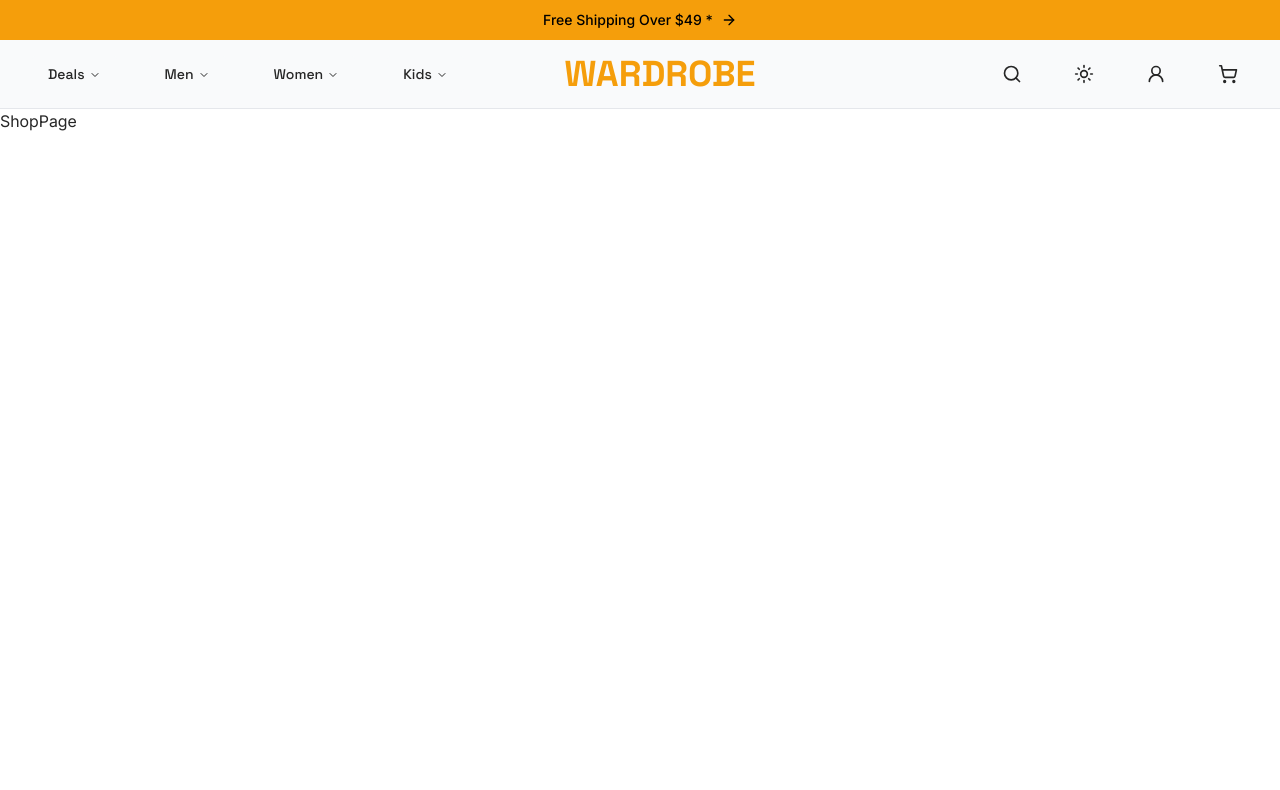
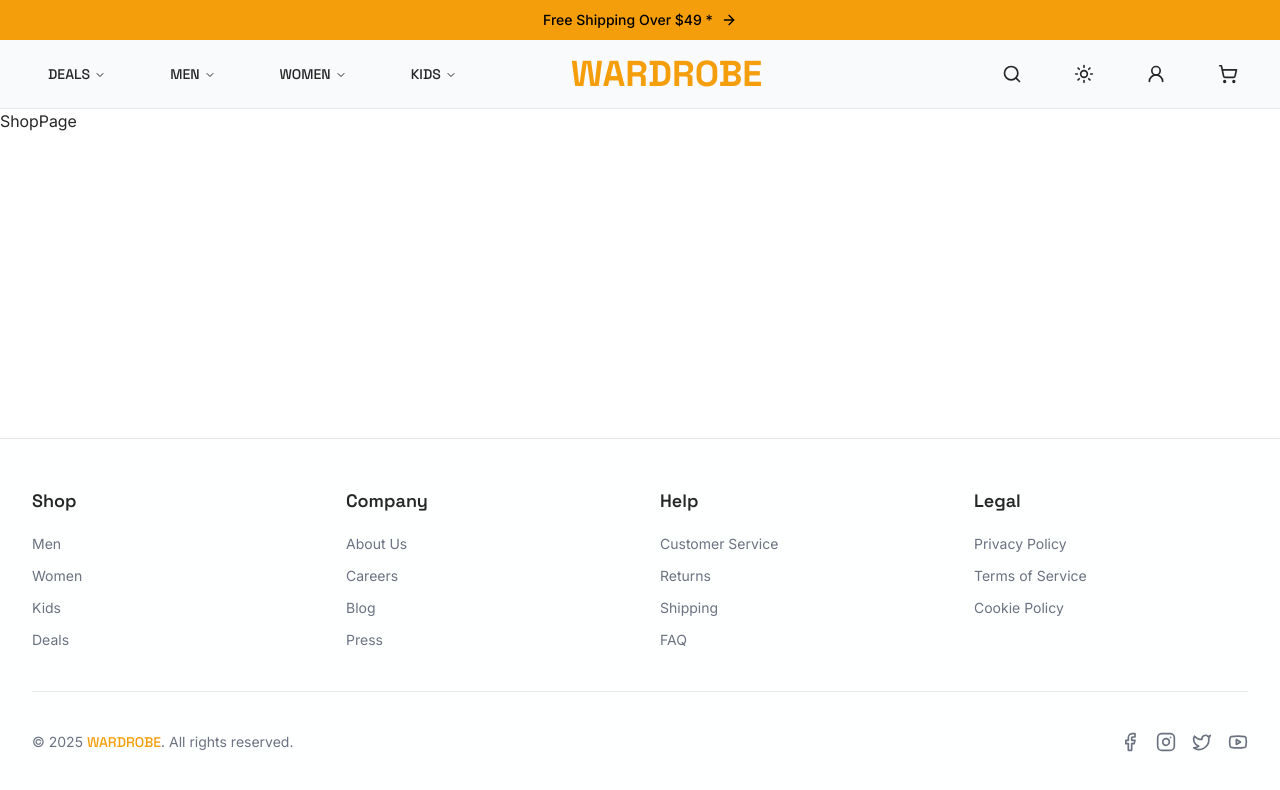
Before and after one commit to serdartezgel/wardrobe-ecommerce-app, a Next.js app: page / in a window 1280 px wide. Shown: the top 790 px of the page. Built offline with nearby package versions, Linux system fonts and the light colour scheme.

Commit message:
Add footer and fix navigation UI

```diff
--- a/app/(shop)/layout.tsx
+++ b/app/(shop)/layout.tsx
@@ -1,23 +1,27 @@
 import { ArrowRightIcon } from "lucide-react";
 import Link from "next/link";
 
+import Footer from "@/components/layout/Footer";
 import Navbar from "@/components/layout/navigation/Navbar";
 
 const ShopLayout = ({ children }: { children: React.ReactNode }) => {
   return (
     <div className="flex min-h-screen flex-col">
-      <div className="bg-primary text-primary-foreground group flex h-10 w-full items-center justify-center gap-2 text-sm font-medium transition-all duration-300 ease-in-out">
+      <div className="bg-primary text-primary-foreground group flex h-10 w-full items-center justify-center gap-2 transition-all duration-300 ease-in-out">
         <Link
           href={"/deals"}
-          className="underline-offset-8 group-hover:underline"
+          className="text-sm font-medium underline-offset-8 group-hover:underline"
         >
           Free Shipping Over $49 *
         </Link>
         <ArrowRightIcon className="size-4 transition-transform group-hover:scale-120" />
       </div>
+
       <Navbar />
 
       <main className="flex-1">{children}</main>
+
+      <Footer />
     </div>
   );
 };
--- /dev/null
+++ b/components/layout/Footer.tsx
@@ -0,0 +1,65 @@
+"use client";
+
+import Link from "next/link";
+
+import { footerLinks, socialLinks } from "@/lib/constants/footerLinks";
+
+const Footer = () => {
+  return (
+    <footer className="border-border bg-background/50 border-t backdrop-blur">
+      <div className="mx-auto max-w-7xl px-6 py-12 sm:px-8">
+        <div className="grid grid-cols-2 gap-10 md:grid-cols-4">
+          {footerLinks.map((section) => (
+            <div key={section.title}>
+              <h4 className="text-foreground font-space-grotesk mb-4 text-lg font-semibold">
+                {section.title}
+              </h4>
+              <ul className="space-y-2">
+                {section.links.map((link) => (
+                  <li key={link.href}>
+                    <Link
+                      href={link.href}
+                      className="text-muted-foreground hover:text-primary text-sm transition-colors"
+                    >
+                      {link.label}
+                    </Link>
+                  </li>
+                ))}
+              </ul>
+            </div>
+          ))}
+        </div>
+
+        {/* Divider */}
+        <div className="border-border my-10 border-t" />
+
+        <div className="flex flex-col items-center justify-between gap-6 sm:flex-row">
+          <p className="text-muted-foreground text-sm">
+            © {new Date().getFullYear()}{" "}
+            <span className="text-primary font-space-grotesk font-medium">
+              {" "}
+              WARDROBE
+            </span>
+            . All rights reserved.
+          </p>
+
+          <div className="flex gap-4">
+            {socialLinks.map(({ icon: Icon, href }) => (
+              <Link
+                key={href}
+                href={href}
+                target="_blank"
+                rel="noopener noreferrer"
+                className="hover:text-primary text-muted-foreground transition-colors"
+              >
+                <Icon className="size-5" />
+              </Link>
+            ))}
+          </div>
+        </div>
+      </div>
+    </footer>
+  );
+};
+
+export default Footer;
--- a/components/layout/navigation/MobileNav.tsx
+++ b/components/layout/navigation/MobileNav.tsx
@@ -1,6 +1,6 @@
 "use client";
 
-import { ArrowRightIcon, MenuIcon, XIcon } from "lucide-react";
+import { ArrowRightIcon, EyeIcon, MenuIcon, XIcon } from "lucide-react";
 import Link from "next/link";
 
 import {
@@ -65,8 +65,16 @@ const MobileNav = () => {
                     href={child.href}
                     className="hover:text-primary flex items-center justify-between underline-offset-8 hover:underline"
                   >
-                    {child.label}
-                    <ArrowRightIcon className="size-4" />
+                    <div className="flex items-center gap-2">
+                      {child.icon ? (
+                        <child.icon className="text-primary size-5" />
+                      ) : (
+                        <></>
+                      )}
+
+                      {child.label}
+                    </div>
+                    <ArrowRightIcon className="size-5" />
                   </Link>
                 ))}
 
@@ -74,8 +82,11 @@ const MobileNav = () => {
                   href={section.href}
                   className="hover:text-primary flex items-center justify-between underline-offset-8 hover:underline"
                 >
-                  View All
-                  <ArrowRightIcon className="size-4" />
+                  <div className="flex items-center gap-2">
+                    <EyeIcon className="text-primary size-5" />
+                    View All
+                  </div>
+                  <ArrowRightIcon className="size-5" />
                 </Link>
               </AccordionContent>
             </AccordionItem>
--- a/components/layout/navigation/Navigation.tsx
+++ b/components/layout/navigation/Navigation.tsx
@@ -12,11 +12,12 @@ import {
   NavigationMenuTrigger,
 } from "@/components/ui/navigation-menu";
 import { navLinks } from "@/lib/constants/navLinks";
+import { cn } from "@/lib/utils";
 
 const Navigation = () => {
   return (
-    <NavigationMenu>
-      <NavigationMenuList className="font-space-grotesk flex w-1/3 items-center justify-start text-sm font-medium max-md:hidden lg:gap-8">
+    <NavigationMenu className="max-md:hidden">
+      <NavigationMenuList className="font-space-grotesk flex w-1/3 items-center justify-start text-sm font-medium lg:gap-8">
         {navLinks.map((section) => (
           <NavigationMenuItem key={section.label}>
             <NavigationMenuTrigger>
@@ -24,15 +25,29 @@ const Navigation = () => {
             </NavigationMenuTrigger>
             <NavigationMenuContent>
               <ul className="w-[718px]">
-                <div className="grid grid-cols-3 py-4">
+                <div
+                  className={cn(
+                    "grid grid-flow-col grid-rows-2 py-4",
+                    section.children!.length > 6 && "grid-rows-3",
+                    section.children!.length > 9 && "grid-rows-4",
+                  )}
+                >
                   {section.children!.map((child) => (
                     <li key={child.label} className="py-4">
                       <NavigationMenuLink asChild>
                         <Link
                           href={child.href}
-                          className="mx-4 flex flex-row justify-between border-b py-2 text-sm leading-none font-medium"
+                          className="font-space-grotesk mx-4 flex flex-row items-center justify-between gap-4 border-b py-2 text-sm leading-none font-medium"
                         >
-                          {child.label}
+                          <div className="flex items-center gap-2">
+                            {child.icon ? (
+                              <child.icon className="text-primary" />
+                            ) : (
+                              <></>
+                            )}
+
+                            {child.label}
+                          </div>
                           <ArrowRightIcon className="size-4 text-inherit" />
                         </Link>
                       </NavigationMenuLink>
--- /dev/null
+++ b/lib/constants/footerLinks.ts
@@ -0,0 +1,46 @@
+import { Facebook, Instagram, Twitter, Youtube } from "lucide-react";
+
+export const footerLinks = [
+  {
+    title: "Shop",
+    links: [
+      { label: "Men", href: "/men" },
+      { label: "Women", href: "/women" },
+      { label: "Kids", href: "/kids" },
+      { label: "Deals", href: "/deals" },
+    ],
+  },
+  {
+    title: "Company",
+    links: [
+      { label: "About Us", href: "/about" },
+      { label: "Careers", href: "/careers" },
+      { label: "Blog", href: "/blog" },
+      { label: "Press", href: "/press" },
+    ],
+  },
+  {
+    title: "Help",
+    links: [
+      { label: "Customer Service", href: "/help" },
+      { label: "Returns", href: "/returns" },
+      { label: "Shipping", href: "/shipping" },
+      { label: "FAQ", href: "/faq" },
+    ],
+  },
+  {
+    title: "Legal",
+    links: [
+      { label: "Privacy Policy", href: "/privacy" },
+      { label: "Terms of Service", href: "/terms" },
+      { label: "Cookie Policy", href: "/cookies" },
+    ],
+  },
+];
+
+export const socialLinks = [
+  { icon: Facebook, href: "https://facebook.com" },
+  { icon: Instagram, href: "https://instagram.com" },
+  { icon: Twitter, href: "https://twitter.com" },
+  { icon: Youtube, href: "https://youtube.com" },
+];
--- a/lib/constants/navLinks.ts
+++ b/lib/constants/navLinks.ts
@@ -1,28 +1,48 @@
-export type NavItem = {
+import {
+  Clock,
+  Flame,
+  Gift,
+  Leaf,
+  Star,
+  Stars,
+  Tag,
+  TrendingUp,
+} from "lucide-react";
+
+type NavItem = {
   label: string;
   href: string;
   children?: NavItem[];
+  icon?: React.ComponentType<React.SVGProps<SVGSVGElement>>;
 };
 
 export const navLinks: NavItem[] = [
   {
-    label: "Deals",
+    label: "DEALS",
     href: "/deals",
     children: [
-      { label: "New Arrivals", href: "/deals/new-arrivals" },
-      { label: "Clearance", href: "/deals/clearance" },
-      { label: "Flash Sale", href: "/deals/flash-sale" },
-      { label: "Buy 1 Get 1", href: "/deals/bogo" },
-      { label: "Limited Time Offers", href: "/deals/limited-time" },
-      { label: "Under $25", href: "/deals/under-25" },
-      { label: "Seasonal Discounts", href: "/deals/seasonal" },
-      { label: "Trending Now", href: "/deals/trending" },
-      { label: "Last Chance", href: "/deals/last-chance" },
-      { label: "Exclusive Online Deals", href: "/deals/online-exclusive" },
+      { label: "Flash Sale", href: "/deals/flash-sale", icon: Flame },
+      { label: "New Arrivals", href: "/deals/new-arrivals", icon: Stars },
+      { label: "Clearance", href: "/deals/clearance", icon: Tag },
+      { label: "Buy 1 Get 1", href: "/deals/bogo", icon: Gift },
+      {
+        label: "Limited Time Offers",
+        href: "/deals/limited-time",
+        icon: Clock,
+      },
+      { label: "Under $25", href: "/deals/under-25", icon: Tag },
+      { label: "Seasonal Discounts", href: "/deals/seasonal", icon: Leaf },
+      { label: "Trending Now", href: "/deals/trending", icon: TrendingUp },
+      {
+        label: "Exclusive Online Deals",
+        href: "/deals/online-exclusive",
+        icon: Star,
+      },
+      { label: "Last Chance", href: "/deals/last-chance", icon: Clock },
     ],
   },
   {
-    label: "Men",
+    label: "MEN",
     href: "/men",
     children: [
       {
@@ -88,7 +108,7 @@ export const navLinks: NavItem[] = [
     ],
   },
   {
-    label: "Women",
+    label: "WOMEN",
     href: "/women",
     children: [
       {
@@ -164,7 +184,7 @@ export const navLinks: NavItem[] = [
     ],
   },
   {
-    label: "Kids",
+    label: "KIDS",
     href: "/kids",
     children: [
       {
```
